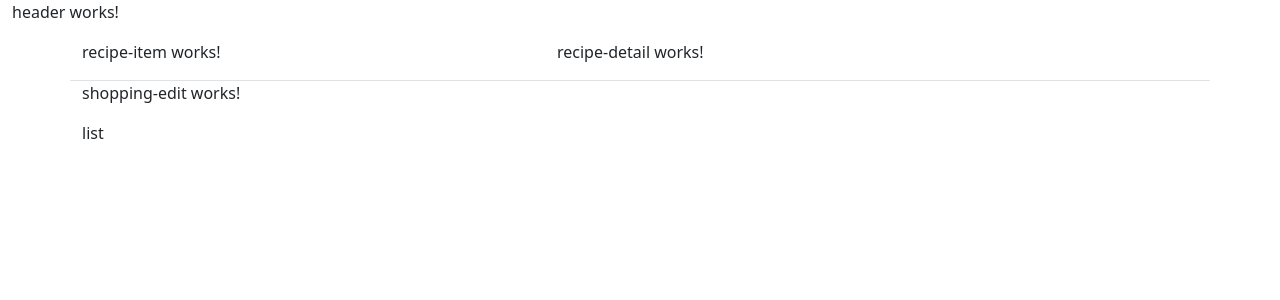
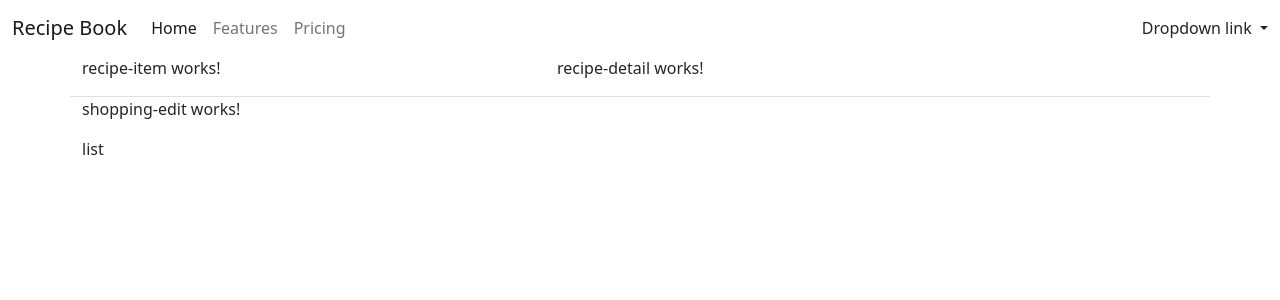
Before and after one commit to LucaSpennato/Angular-Recipe-and-Shopping-App, an Angular app: page / in a window 1280 px wide. Shown: the top 300 px of the page. Built offline with nearby package versions, Linux system fonts and the light colour scheme.

Commit message:
header component style

```diff
--- a/angular.json
+++ b/angular.json
@@ -33,7 +33,9 @@
               "node_modules/bootstrap/dist/css/bootstrap.min.css",
               "src/styles.scss"
             ],
-            "scripts": []
+            "scripts": [
+              "node_modules/bootstrap/dist/js/bootstrap.bundle.min.js"
+            ]
           },
           "configurations": {
             "production": {
--- a/src/app/header/header.component.html
+++ b/src/app/header/header.component.html
@@ -1,5 +1,31 @@
-<div class="container-fluid">
-    <div class="row">
-        <p>header works!</p>
+<nav class="navbar navbar-expand-lg bg-body-tertiary">
+    <div class="container-fluid">
+      <a class="navbar-brand" href="#">Recipe Book</a>
+      <button class="navbar-toggler" type="button" data-bs-toggle="collapse" data-bs-target="#navbarNavDropdown" aria-controls="navbarNavDropdown" aria-expanded="false" aria-label="Toggle navigation">
+        <span class="navbar-toggler-icon"></span>
+      </button>
+      <div class="collapse navbar-collapse justify-content-between" id="navbarNavDropdown">
+        <ul class="navbar-nav">
+          <li class="nav-item">
+            <a class="nav-link active" aria-current="page" href="#">Home</a>
+          </li>
+          <li class="nav-item">
+            <a class="nav-link" href="#">Features</a>
+          </li>
+          <li class="nav-item">
+            <a class="nav-link" href="#">Pricing</a>
+          </li>
+        </ul>
+        <div class="nav-item dropdown">
+          <a class="nav-link dropdown-toggle" href="#" role="button" data-bs-toggle="dropdown" aria-expanded="false">
+            Dropdown link
+          </a>
+          <ul class="dropdown-menu">
+            <li><a class="dropdown-item" href="#">Action</a></li>
+            <li><a class="dropdown-item" href="#">Another action</a></li>
+            <li><a class="dropdown-item" href="#">Something else here</a></li>
+          </ul>
+        </div>
+      </div>
     </div>
-</div>
+  </nav>
```
